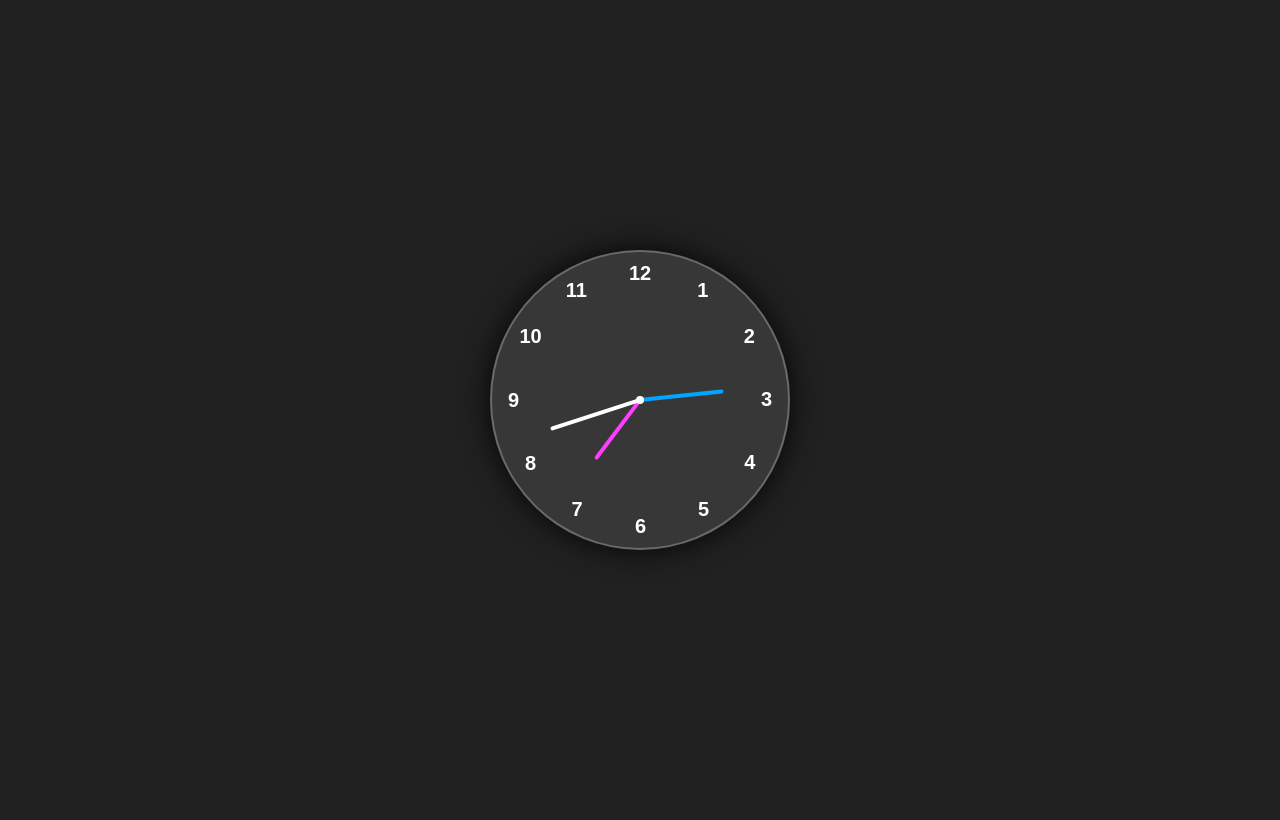
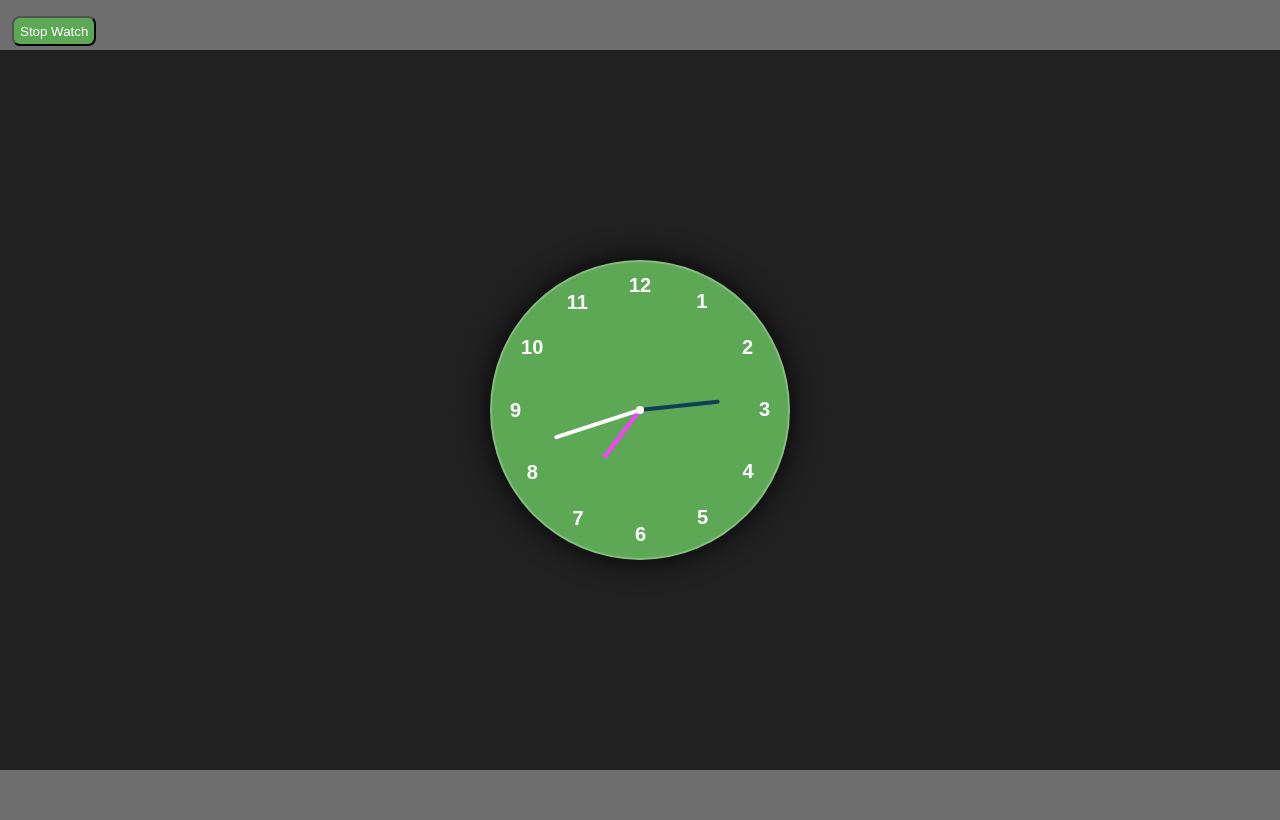
Before and after one commit to KhusraoAdilKhan/AnalogClock, a plain HTML site: page index.html in a window 1280 px wide. Drawn offline with Linux system fonts and the light colour scheme.

Commit message:
stop wach added

```diff
--- a/index.html
+++ b/index.html
@@ -7,11 +7,15 @@
     <title>Analog Clock</title>
 </head>
 <body>
+    <div class="main">
+        <div class="headermenu">
+            <button onclick=gotoStopWatch()>Stop Watch</button>
+        </div>
         <div class="container">
             <div class="clock">
-            <div style="--clr: #ff3dff; --h:74px;" class="hand" id="hour"><i></i></div>
-            <div style="--clr: #00a6ff; --h:84px;" class="hand" id="min"><i></i></div>
-            <div style="--clr: #ffffff; --h:94px;" class="hand" id="sec"><i></i></div>
+                <div style="--clr: #ff3dff; --h:60px;" class="hand" id="hour"><i></i></div>
+                <div style="--clr: #113e57; --h:80px;" class="hand" id="min"><i></i></div>
+                <div style="--clr: #ffffff; --h:90px;" class="hand" id="sec"><i></i></div>
 
                 <span style="--i:1"><b>1</b></span>
                 <span style="--i:2"><b>2</b></span>
@@ -27,6 +31,9 @@
                 <span style="--i:12"><b>12</b></span>
             </div>
         </div>
+        <div class="bottommenu"></div>
+    </div>
+
     <script src="script.js"></script>
 </body>
 </html>
--- a/script.js
+++ b/script.js
@@ -36,3 +36,9 @@ function displayTime(){
 }
 
 setInterval(displayTime, 1000);
+function gotoStopWatch(){
+    window.location.href = "C://KhusraoAdil//LEARN//Projects//AnalogClock//stopwatch.html"
+}
+function gotoAnalogClock(){
+    window.location.href = "C://KhusraoAdil//LEARN//Projects//AnalogClock//index.html"
+}
--- a/style.css
+++ b/style.css
@@ -6,25 +6,47 @@
     color: #ffffff;
 }
 body{
+    background-color: #212121;
+}
+.main {
+    background-color: #212121;
+}
+.headermenu{
+    background-color:rgb(225, 225, 225, 0.4);
+    height: 50px;
+    top: 0;
+    padding: 16px 12px;
+}
+.bottommenu{
+    background-color:rgb(225, 225, 225, 0.4);
+    height: 50px;
+    bottom: 0;
+}
+
+.headermenu button {
+    background-color: #5ca855;
+    height: 30px;
+    padding: 2px 6px;
+    border-radius: 8px;
+    border-color: none;
+}
+.container {
     display: flex;
     justify-content: center;
     align-items: center;
-    min-height: 100vh;
-    background-color: #212121;
-}
-.container {
-    position: relative;
+    min-height: 90vh;
 }
 .clock{
+    position: relative;
     width: 300px;
     height: 300px;
     border-radius: 50%;
-    background-color: rgba(255, 255, 255, 0.1);
     border: 2px solid rgba(255, 255, 255, 0.25);
     box-shadow: 0px 0px 30px rgba(0, 0, 0, 0.9);
     display: flex;
     justify-content: center;
     align-items: center;
+    background-color: #5ca855;
 }
 .clock span{
     position: absolute;
@@ -61,3 +83,12 @@ body{
     height: var(--h);
     border-radius: 8px;
 }
+
+.pagechange{
+    display: flex;
+    justify-content: left;
+    background-color: aqua;
+    width: 100px;
+    height: 20px
+
+}
```
Also changed, not shown: stopwatch.html (added, +21 -0 lines). Lines whose indentation alone changed are shown as unchanged.
